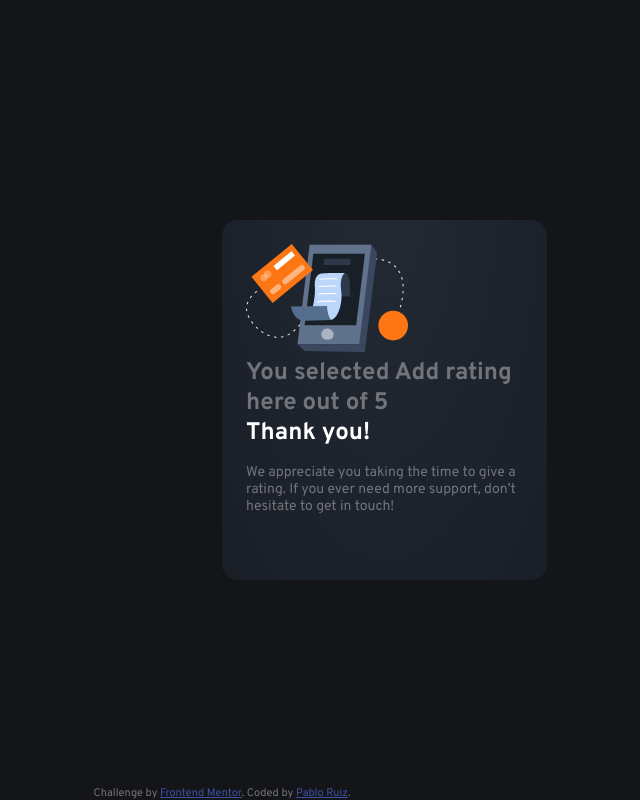
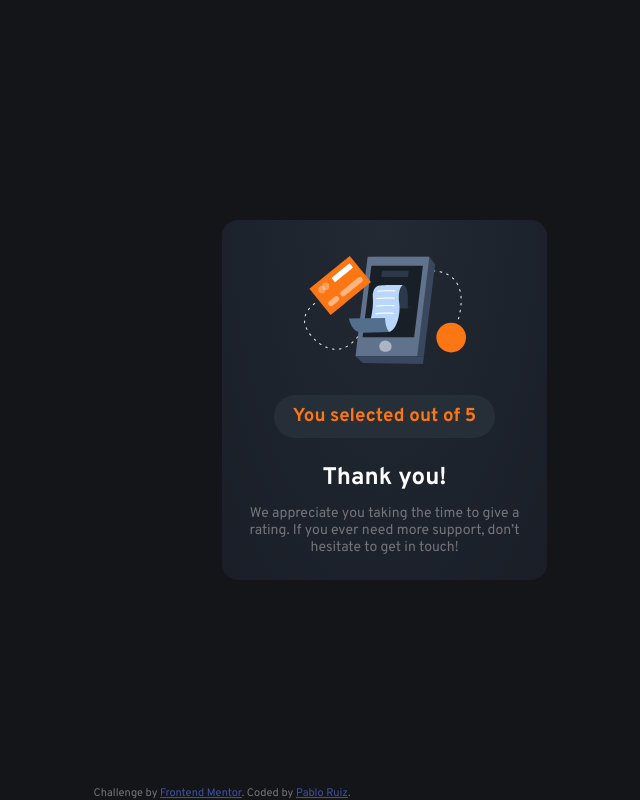
Before and after one commit to PabloRuiz92/interactive-rating-component-main.github.io, a plain HTML site: page index.html in a window 1280 px wide. Both pictures are taken after a click on the button "SUBMIT". Shown: the whole page, without its empty margins (418-1058 px from the left). Drawn offline with Linux system fonts and the light colour scheme.

Commit message:
layout changes in both containers

```diff
--- a/CSS/style.css
+++ b/CSS/style.css
@@ -28,30 +28,33 @@ body {
     border-radius: 1em;
     padding: 1.5em;
     visibility: visible;
+    display: flex;
+    flex-direction: column;
 }
+
+#containerRating > *:not(:last-child) {
+    margin-bottom: auto;
+}
+
 
 .starIcon {
     background-color: #262F38;
     padding: 1em;
     border-radius: 100%;
-    margin-bottom: 16px;
 }
 
 h1 {
     color: white;
     font-size: 1.5em;
-    margin-bottom: 16px;
 }
 
 p {
     font-size: 14px;
-    margin-bottom: 30px;
 }
 
 .buttonContainer {
     display: flex;
     justify-content: space-between;
-    margin-bottom: 30px;
 }
 
 .btnScore {
@@ -94,7 +97,21 @@ p {
     height: 22.5em;
     border-radius: 1em;
     padding: 1.5em;
+    text-align: center;
     visibility: hidden;
+    display: flex;
+    flex-direction: column;
+}
+
+#containerThankYou > *:not(:last-child) {
+    margin: auto;
+}
+
+.rating {
+    color:#FC7613;
+    background-color:#262F38;
+    border-radius: 2em;
+    padding: .5em 1em;
 }
 
 .attribution {
--- a/index.html
+++ b/index.html
@@ -13,7 +13,9 @@
 <body>
 
   <main id="containerRating">
-    <img src="images/icon-star.svg" alt="star icon" class="starIcon">
+    <div>
+      <img src="images/icon-star.svg" alt="star icon" class="starIcon">
+    </div>
     <h1>How did we do?</h1>
     <p>
       Please let us know how we did with your support request. All feedback is appreciated
@@ -30,9 +32,11 @@
   </main>
 
   <div id="containerThankYou">
-    <img src="images/illustration-thank-you.svg" alt="Thank you!">
+    <div class="containerImgThankYou">
+      <img src="images/illustration-thank-you.svg" alt="Thank you!">
+    </div>
 
-    <h2 class="rating">You selected  Add rating here out of 5</h2>
+    <h3 class="rating">You selected <span id="selectedScore"></span> out of 5</h3>
 
     <h1>Thank you!</h1>
 
```
